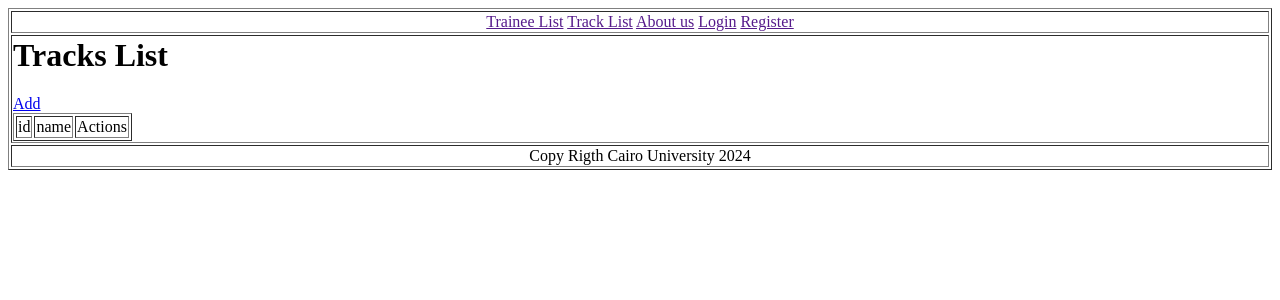
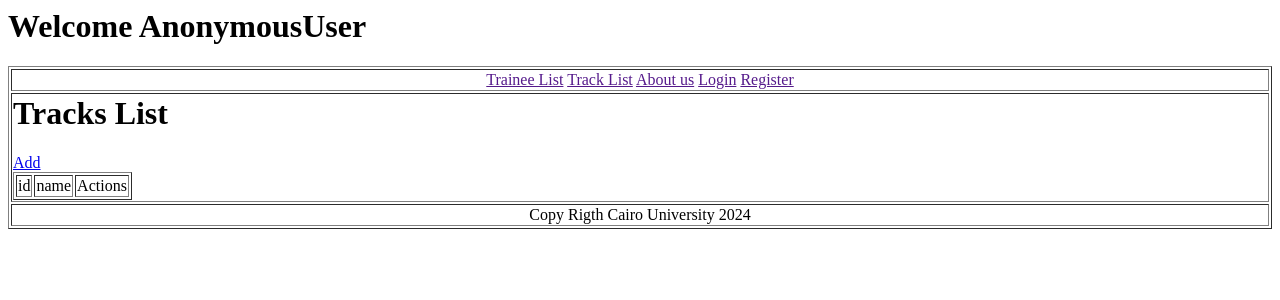
Before and after one commit to josspheenboles/cu2024feb, a Django app: page /Tracks/List in a window 1280 px wide. Shown: the top 300 px of the page. Run offline with Django 4.2, Linux system fonts and the light colour scheme; data that the repository does not hold is empty.

Commit message:
Day4 auth app

```diff
--- a/track/templates/track/Base.html
+++ b/track/templates/track/Base.html
@@ -12,6 +12,7 @@
     <link rel="stylesheet" src="{% static 'css/style.css' %}"/>
 </head>
 <body>
+<h1>Welcome {{user}}</h1>
     <table border="1" width="100%">
         <tr align="center">
             <td colspan="9">
```
